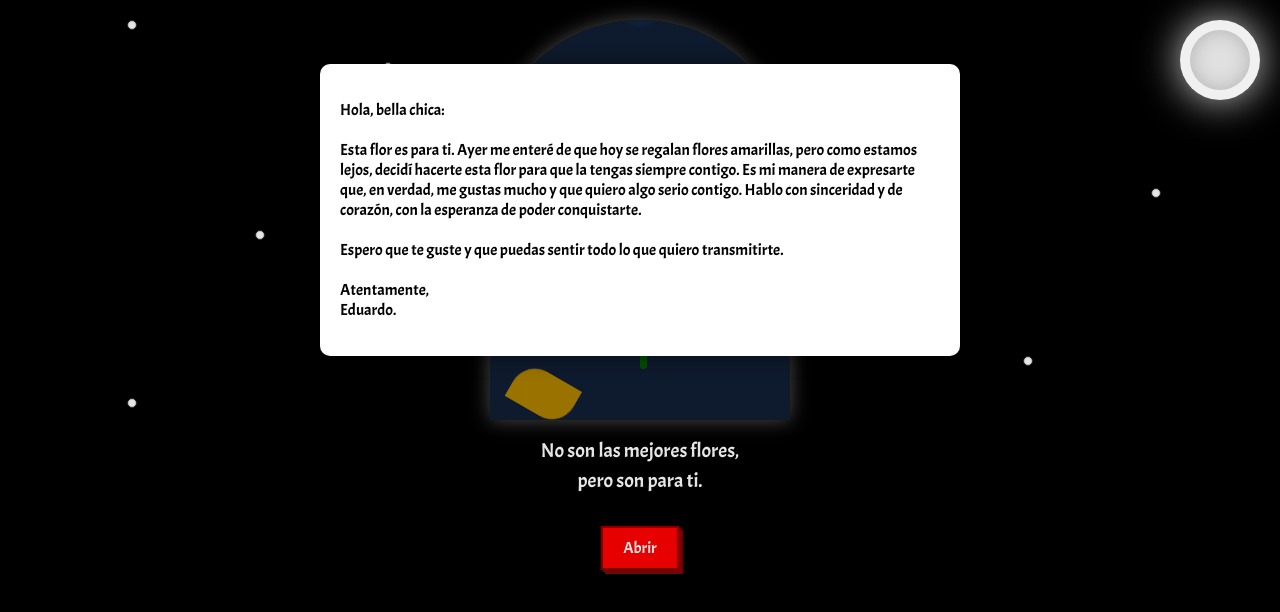
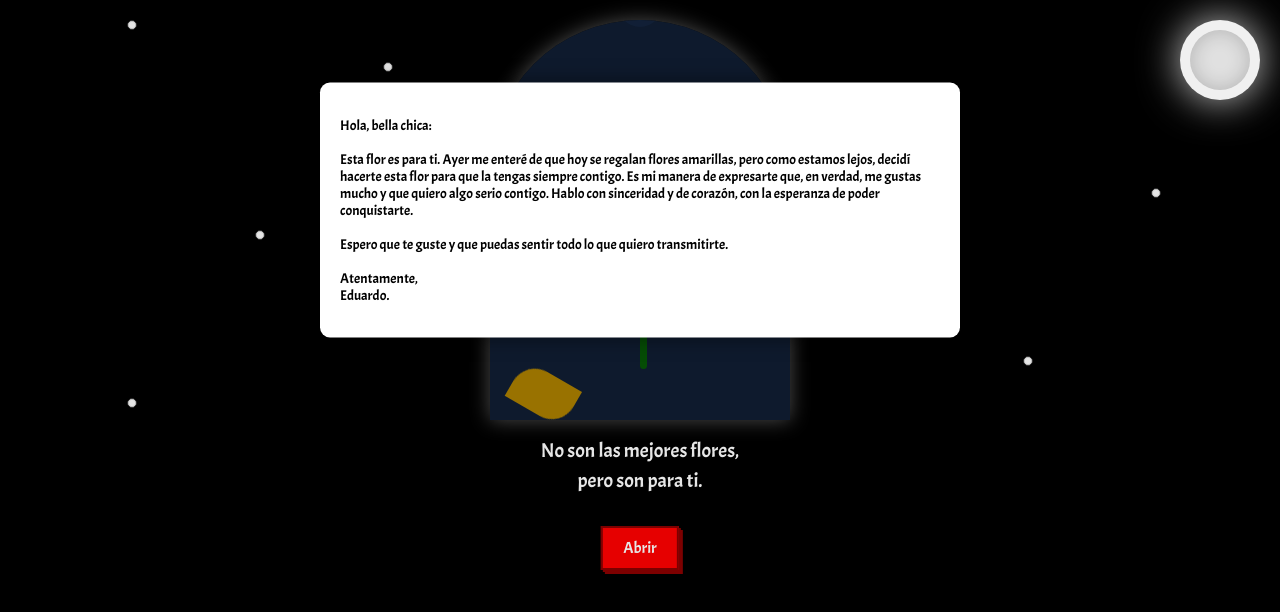
Before and after one commit to K3lvinBoy/ConDetalle, a plain HTML site: page index.html in a window 1280 px wide. Both pictures are taken after a click on the button "Abrir". Shown: the top 612 px of the page. Drawn offline with Linux system fonts and the light colour scheme.

Commit message:
Update index.html

```diff
--- a/index.html
+++ b/index.html
@@ -463,10 +463,19 @@
         }
 
 <style>
-    /* Variables para el tamaño de la hoja */
+
+        background: #fff;
+        border-radius: 10px;
+        box-shadow: 0 0 20px rgba(0, 0, 0, 0.5);
+        overflow: hidden;
+        transition: all 1s ease;
+        opacity: 0;
+        z-index: 100;
+    }
+/* Variables para el tamaño de la hoja */
     :root {
-        --hoja-width: 10%; /* Ancho de la hoja (puedes cambiarlo) */
-        --hoja-height: 500%; /* Alto de la hoja (puedes cambiarlo) */
+        --hoja-width: 90%; /* Ancho de la hoja (ajusta este valor) */
+        --hoja-height: 70%; /* Alto de la hoja (ajusta este valor) */
     }
 
     /* Estilo de la hoja que se desenrolla */
@@ -495,18 +504,19 @@
     .hoja .contenido {
         padding: 20px;
         font-family: 'Acme', sans-serif;
-        font-size: 16px;
+        font-size: 14px; /* Tamaño de fuente más pequeño para celular */
         color: #000;
         text-align: left; /* Alinea el texto a la izquierda */
         opacity: 0;
         transition: opacity 0.5s ease 0.5s; /* Retraso para que aparezca después de desenrollarse */
-        height: 50%; /* Asegura que el contenido ocupe toda la altura */
+        height: 100%; /* Asegura que el contenido ocupe toda la altura */
         overflow-y: auto; /* Añade scroll si el contenido es muy largo */
     }
 
     .hoja.abierta .contenido {
         opacity: 1;
     }
+
 </style>
 
 
```
